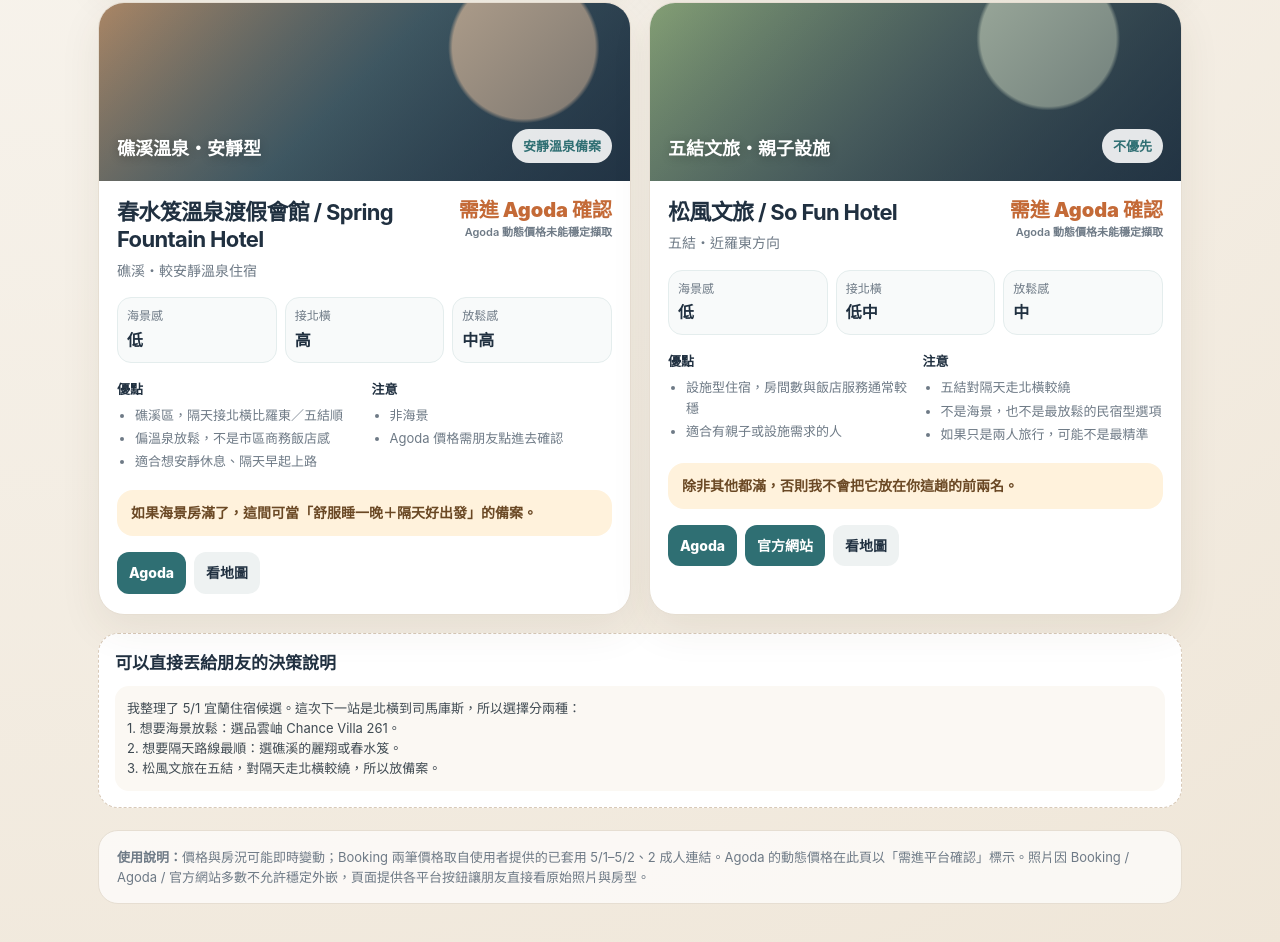
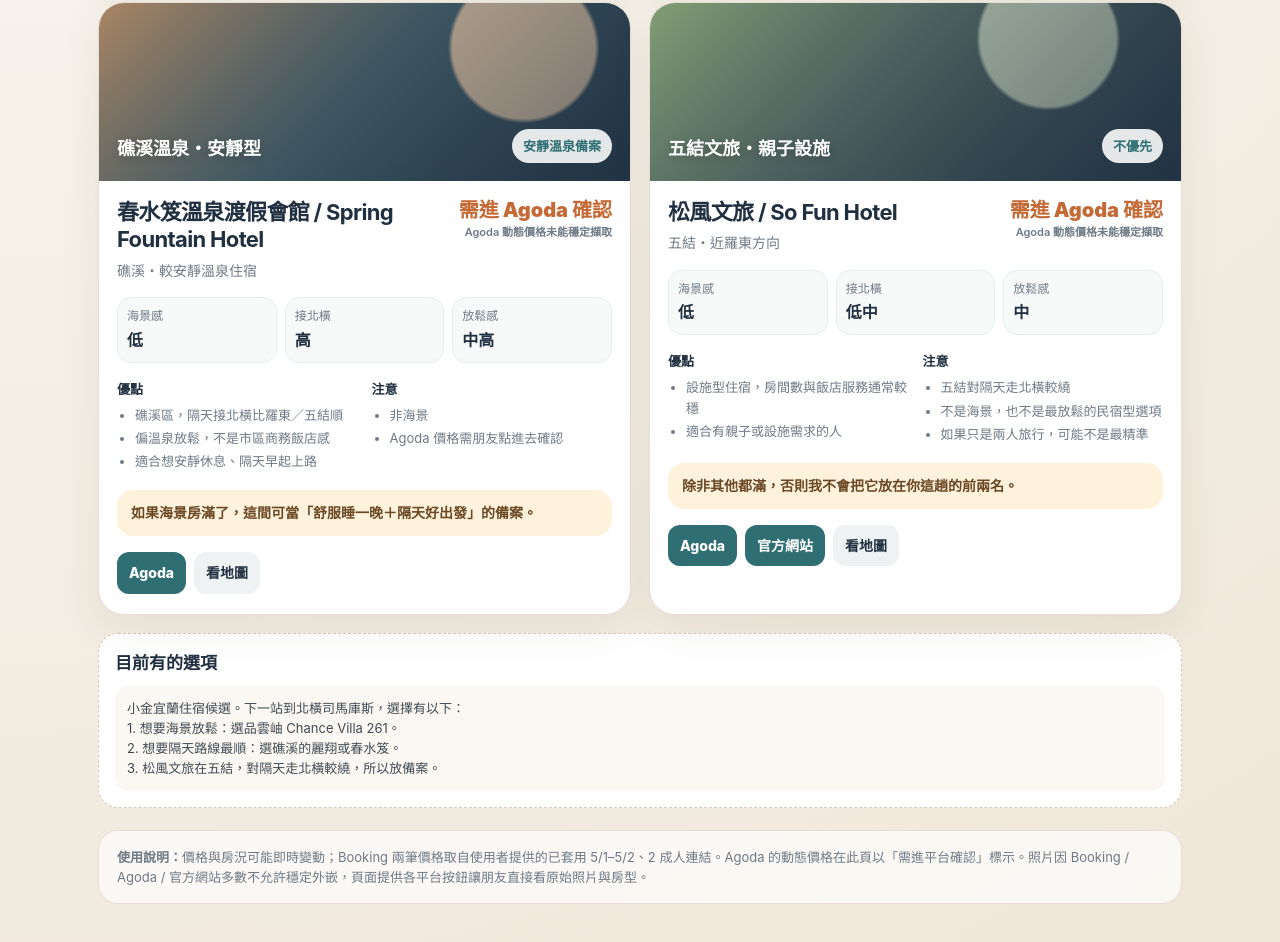
Before and after one commit to ArieenHung/holiday_yah, a plain HTML site: page index.html in a window 1280 px wide. Shown: the part 1108-2050 px from the top of the page. Drawn offline with Linux system fonts and the light colour scheme.

Commit message:
Update index.html

```diff
--- a/index.html
+++ b/index.html
@@ -520,8 +520,8 @@
     </main>
 
     <section class="share-box">
-      <h3>可以直接丟給朋友的決策說明</h3>
-      <div class="share-text">我整理了 5/1 宜蘭住宿候選。這次下一站是北橫到司馬庫斯，所以選擇分兩種：
+      <h3>目前有的選項</h3>
+      <div class="share-text">小金宜蘭住宿候選。下一站到北橫司馬庫斯，選擇有以下：
 1. 想要海景放鬆：選品雲岫 Chance Villa 261。
 2. 想要隔天路線最順：選礁溪的麗翔或春水笈。
 3. 松風文旅在五結，對隔天走北橫較繞，所以放備案。</div>
```
